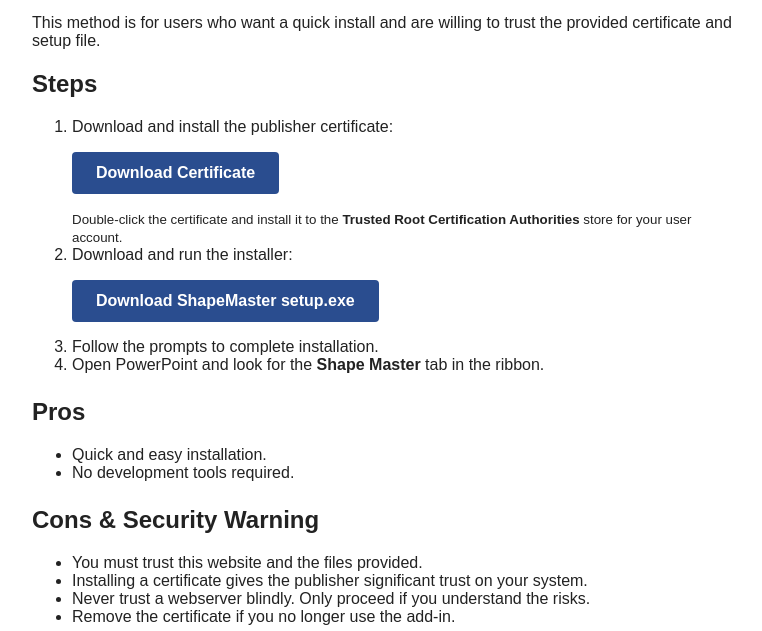
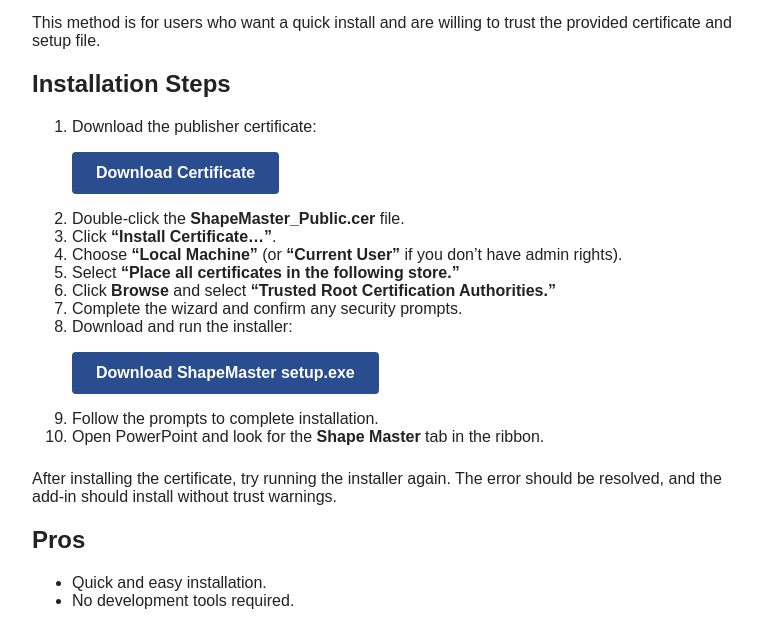
Before and after one commit to enthali/ShapeMaster, a plain HTML site: page user.html in a window 1280 px wide. Shown: the part 150-781 px from the top of the page, without its empty margins (258-1020 px from the left). Drawn offline with Linux system fonts and the light colour scheme.

Commit message:
Update user installation instructions for ShapeMaster add-in to clarify steps and enhance user guidance

```diff
--- a/user.html
+++ b/user.html
@@ -21,19 +21,24 @@
     </nav>
     <h1>User Installation (Trusting Way)</h1>
     <p>This method is for users who want a quick install and are willing to trust the provided certificate and setup file.</p>
-    <h2>Steps</h2>
+    <h2>Installation Steps</h2>
     <ol>
-      <li>Download and install the publisher certificate:<br>
+      <li>Download the publisher certificate:<br>
         <a class="button" href="ShapeMaster_Public.cer">Download Certificate</a>
-        <br>
-        <small>Double-click the certificate and install it to the <strong>Trusted Root Certification Authorities</strong> store for your user account.</small>
       </li>
+      <li>Double-click the <strong>ShapeMaster_Public.cer</strong> file.</li>
+      <li>Click <strong>“Install Certificate…”</strong>.</li>
+      <li>Choose <strong>“Local Machine”</strong> (or <strong>“Current User”</strong> if you don’t have admin rights).</li>
+      <li>Select <strong>“Place all certificates in the following store.”</strong></li>
+      <li>Click <strong>Browse</strong> and select <strong>“Trusted Root Certification Authorities.”</strong></li>
+      <li>Complete the wizard and confirm any security prompts.</li>
       <li>Download and run the installer:<br>
         <a class="button" href="setup.exe">Download ShapeMaster setup.exe</a>
       </li>
       <li>Follow the prompts to complete installation.</li>
       <li>Open PowerPoint and look for the <strong>Shape Master</strong> tab in the ribbon.</li>
     </ol>
+    <p>After installing the certificate, try running the installer again. The error should be resolved, and the add-in should install without trust warnings.</p>
     <h2>Pros</h2>
     <ul>
       <li>Quick and easy installation.</li>
```
